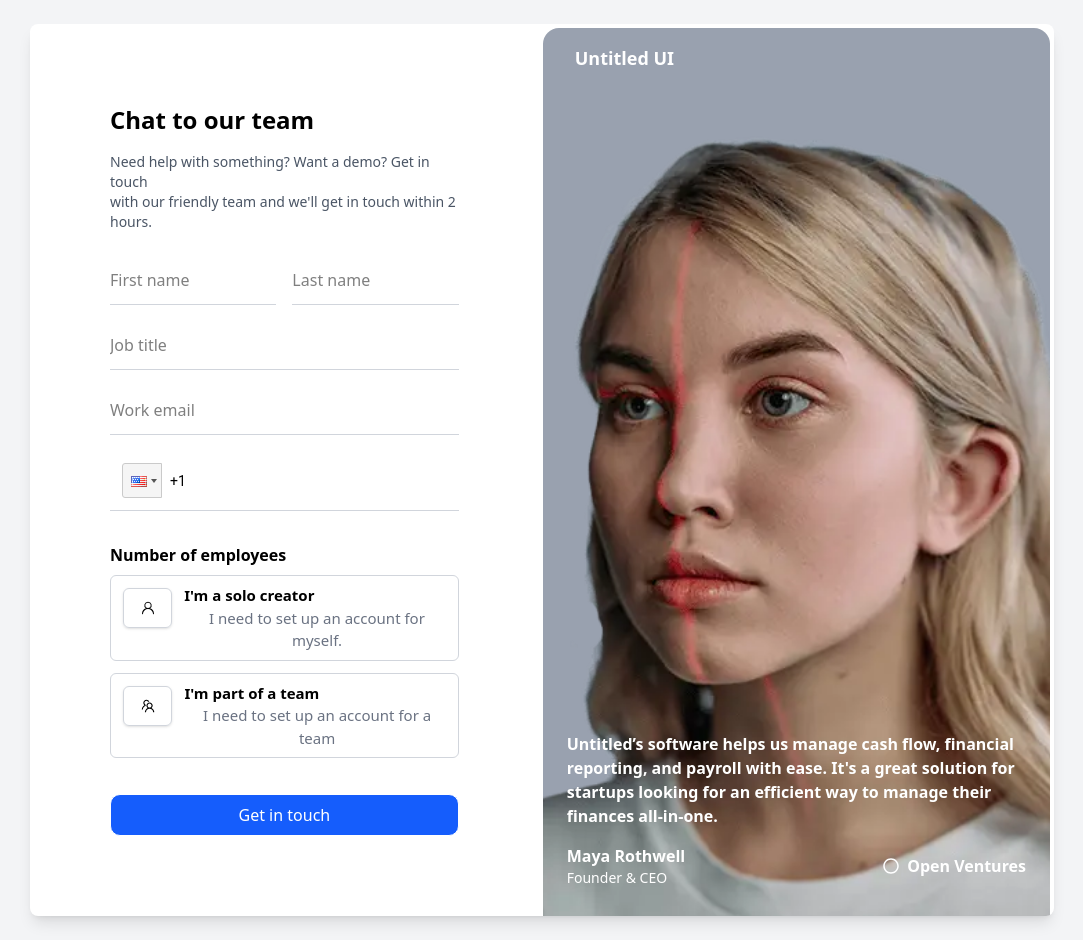
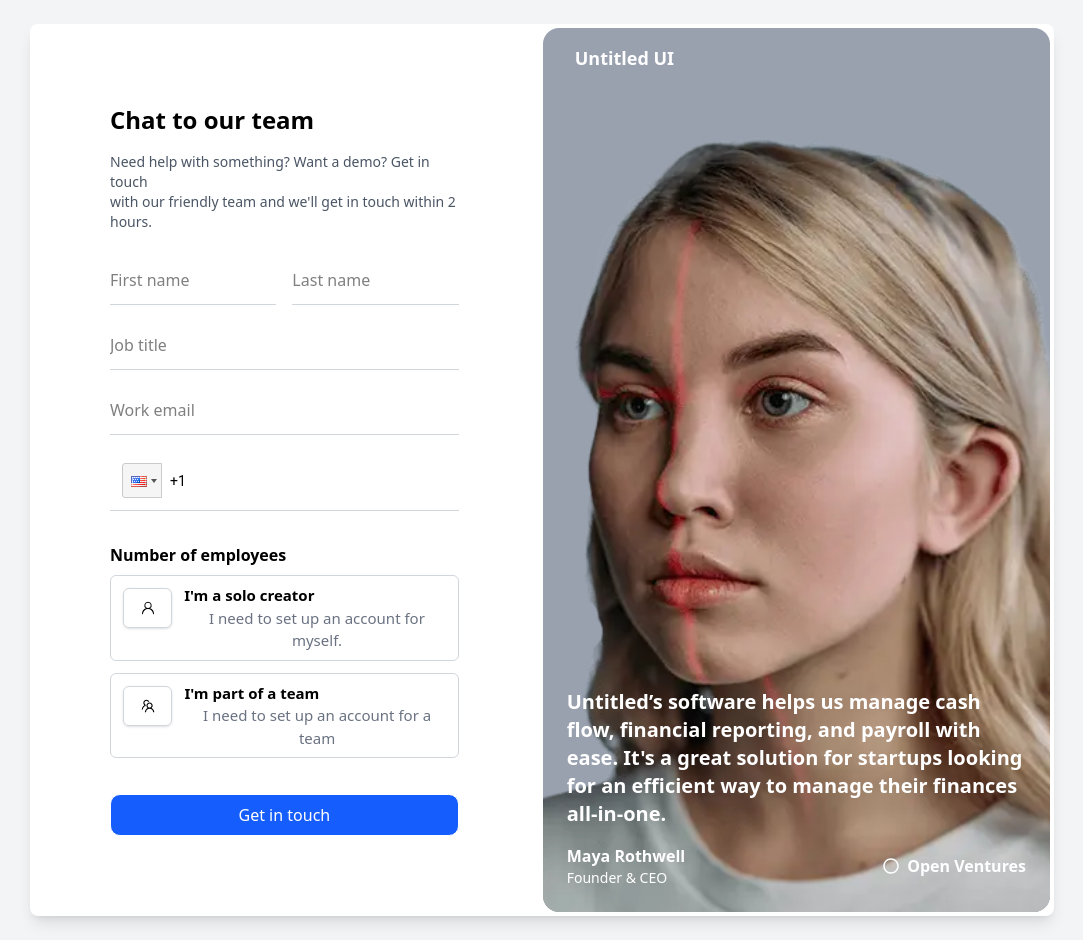
Before and after one commit to yann-bot/chat-form, a React (Vite) app: page / in a window 1280 px wide. Shown: the whole page, without its empty margins (98-1181 px from the left). Built offline with nearby package versions, Linux system fonts and the light colour scheme.

Commit message:
Ajustement de style

```diff
--- a/src/composant/Form01.tsx
+++ b/src/composant/Form01.tsx
@@ -105,11 +105,11 @@ export default function Form01() {
 
           {/* Image Section */}
 
-          <div className="w-1/2 relative bg-gray-400 m-1  rounded-2xl">
+          <div className="w-1/2 relative bg-gray-400 m-1  overflow-hidden rounded-2xl">
             <h1 className="text-lg text-white font-bold mx-8 my-4">Untitled UI</h1>
             <img src={image} alt="business team" className="h-full w-full object-cover" />
             <div className="absolute inset-0  bg-opacity-30 flex flex-col justify-end p-6 text-white">
-              <p className="mt-4 text-normal font-bold">
+              <p className="mt-4 text-xl font-bold">
                 Untitled’s software helps us manage cash flow, financial reporting, and payroll with ease. It's a great solution for startups looking for an efficient way to manage their finances all-in-one.
               </p>
               <div className="flex items-center justify-between mt-4">
```
